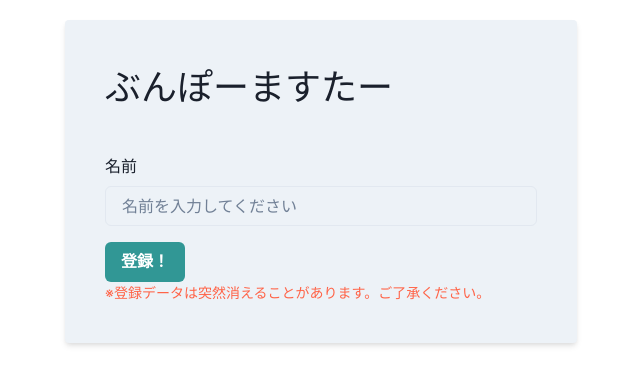
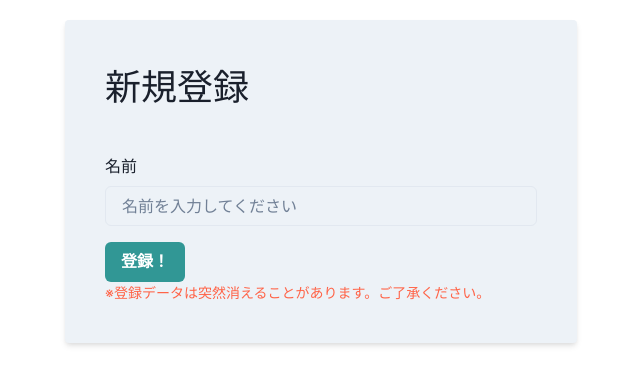
Before and after one commit to nagisano33/study-eng, a React (Create React App) app: page /registration in a window 1280 px wide. Shown: the top 384 px of the page, without its empty margins (319-959 px from the left). Built offline with nearby package versions, Linux system fonts and the light colour scheme.

Commit message:
Update Registration.tsx 見出し修正

```diff
--- a/src/pages/registration/Registration.tsx
+++ b/src/pages/registration/Registration.tsx
@@ -10,7 +10,7 @@ import { BackgroundBox } from "../components/BackgroundBox";
 export function Registration() {
   return (
     <BackgroundBox>
-      <Text fontSize="4xl">ぶんぽーますたー</Text>
+      <Text fontSize="4xl">新規登録</Text>
       <RegistrationForm />
     </BackgroundBox>
   );
```
